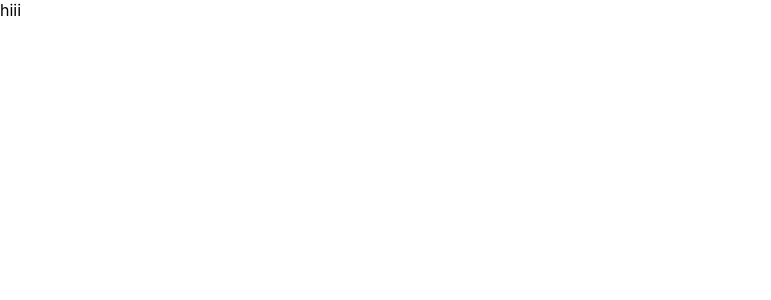
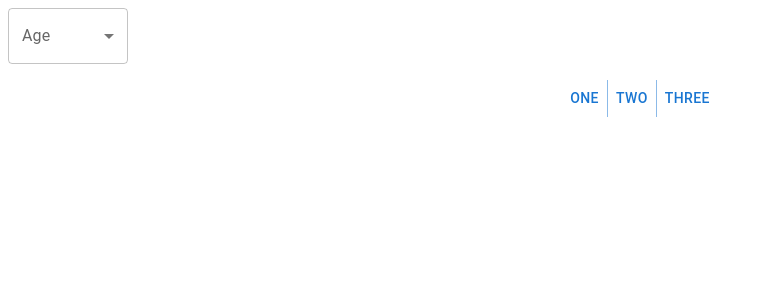
Before and after one commit to fatemeebrahimzadeh/jobjoo, a React (Create React App) app: page /test in a window 1280 px wide. Shown: the top 300 px of the page, without its empty margins (0-771 px from the left). Built offline with nearby package versions, Linux system fonts and the light colour scheme.

Commit message:
add selectBox to project

```diff
--- a/package.json
+++ b/package.json
@@ -3,6 +3,9 @@
   "version": "0.1.0",
   "private": true,
   "dependencies": {
+    "@emotion/react": "^11.9.0",
+    "@emotion/styled": "^11.8.1",
+    "@mui/material": "^5.6.2",
     "@testing-library/jest-dom": "^5.16.4",
     "@testing-library/react": "^13.1.1",
     "@testing-library/user-event": "^13.5.0",
@@ -10,10 +13,10 @@
     "@types/node": "^16.11.27",
     "@types/react": "^18.0.6",
     "@types/react-dom": "^18.0.2",
-    "react-router-dom": "^6.3.0",
     "axios": "^0.26.1",
     "react": "^17.0.2",
     "react-dom": "^17.0.2",
+    "react-router-dom": "^6.3.0",
     "react-scripts": "5.0.1",
     "redux": "^4.2.0",
     "redux-thunk": "^2.4.1",
--- /dev/null
+++ b/src/components/selectBox/SelectBox.js
@@ -0,0 +1,49 @@
+import React from "react";
+import Button from "@mui/material/Button";
+import FormControl from "@mui/material/FormControl";
+import InputLabel from "@mui/material/InputLabel";
+import Select from "@mui/material/Select";
+import MenuItem from "@mui/material/MenuItem";
+
+const SelectBox = () => {
+
+    const [age, setAge] = React.useState('');
+    const [open, setOpen] = React.useState(false);
+
+    const handleChange = (event) => {
+        setAge(event.target.value);
+    };
+
+    const handleClose = () => {
+        setOpen(false);
+    };
+
+    const handleOpen = () => {
+        setOpen(true);
+    };
+    return (
+        <div>
+            <FormControl sx={{m: 1, minWidth: 120}}>
+                <InputLabel id="demo-controlled-open-select-label">Age</InputLabel>
+                <Select
+                    labelId="demo-controlled-open-select-label"
+                    id="demo-controlled-open-select"
+                    open={open}
+                    onClose={handleClose}
+                    onOpen={handleOpen}
+                    value={age}
+                    label="Age"
+                    onChange={handleChange}
+                >
+                    <MenuItem value="">
+                        <em>None</em>
+                    </MenuItem>
+                    <MenuItem value={10}>Ten</MenuItem>
+                    <MenuItem value={20}>Twenty</MenuItem>
+                    <MenuItem value={30}>Thirty</MenuItem>
+                </Select>
+            </FormControl>
+        </div>
+    );
+}
+export default SelectBox;
--- a/src/components/test/Test.js
+++ b/src/components/test/Test.js
@@ -1,6 +1,29 @@
+import SelectBox from "../selectBox/SelectBox";
+import ButtonGroup from "@mui/material/ButtonGroup";
+import Button from "@mui/material/Button";
+import Box from "@mui/material/Box";
+
 const Test = () =>{
     return (
-        <div>hiii</div>
+        <>
+            <SelectBox/>
+            <Box
+                sx={{
+                    display: 'flex',
+                    flexDirection: 'column',
+                    alignItems: 'center',
+                    '& > *': {
+                        m: 1,
+                    },
+                }}
+            >
+                <ButtonGroup variant="text" aria-label="text button group">
+                    <Button>One</Button>
+                    <Button>Two</Button>
+                    <Button>Three</Button>
+                </ButtonGroup>
+            </Box>
+        </>
     );
 }
 export default Test;
--- /dev/null
+++ b/src/components/test/Test2.js
@@ -0,0 +1,190 @@
+import * as React from 'react';
+import ButtonGroup from "@mui/material/ButtonGroup";
+import Box from "@mui/material/Box";
+import TextField from "@mui/material/TextField";
+import Autocomplete from "@mui/material/Autocomplete";
+
+export default function Test2() {
+    const defaultProps = {
+        options: top100Films,
+        getOptionLabel: (option) => option.title,
+    };
+
+    const flatProps = {
+        options: top100Films.map((option) => option.title),
+    };
+
+    const [value, setValue] = React.useState(null);
+
+    return (
+        <Box
+            sx={{
+                display: 'flex',
+                flexDirection: 'column',
+                alignItems: 'center',
+                '& > *': {
+                    m: 1,
+                },
+            }}
+        >
+            <ButtonGroup variant="text" aria-label="text button group">
+                <Autocomplete
+                    sx={{ width: 150 }}
+                    {...defaultProps}
+                    id="clear-on-escape"
+                    clearOnEscape
+                    renderInput={(params) => (
+                        <TextField {...params} label="عنوان" variant="standard" />
+                    )}
+                />
+                <Autocomplete
+                    sx={{ width: 150 }}
+                    {...defaultProps}
+                    id="clear-on-escape"
+                    clearOnEscape
+                    renderInput={(params) => (
+                        <TextField {...params} label="استان" variant="standard" />
+                    )}
+                />
+                <span style={{}}/>
+                <Autocomplete
+                    sx={{ width: 150 }}
+                    {...defaultProps}
+                    id="clear-on-escape"
+                    clearOnEscape
+                    renderInput={(params) => (
+                        <TextField {...params} label="دسته شغلی" variant="standard" />
+                    )}
+                />
+            </ButtonGroup>
+        </Box>
+    );
+}
+
+// Top 100 films as rated by IMDb users. http://www.imdb.com/chart/top
+const top100Films = [
+    { title: 'The Shawshank Redemption', year: 1994 },
+    { title: 'The Godfather', year: 1972 },
+    { title: 'The Godfather: Part II', year: 1974 },
+    { title: 'The Dark Knight', year: 2008 },
+    { title: '12 Angry Men', year: 1957 },
+    { title: "Schindler's List", year: 1993 },
+    { title: 'Pulp Fiction', year: 1994 },
+    {
+        title: 'The Lord of the Rings: The Return of the King',
+        year: 2003,
+    },
+    { title: 'The Good, the Bad and the Ugly', year: 1966 },
+    { title: 'Fight Club', year: 1999 },
+    {
+        title: 'The Lord of the Rings: The Fellowship of the Ring',
+        year: 2001,
+    },
+    {
+        title: 'Star Wars: Episode V - The Empire Strikes Back',
+        year: 1980,
+    },
+    { title: 'Forrest Gump', year: 1994 },
+    { title: 'Inception', year: 2010 },
+    {
+        title: 'The Lord of the Rings: The Two Towers',
+        year: 2002,
+    },
+    { title: "One Flew Over the Cuckoo's Nest", year: 1975 },
+    { title: 'Goodfellas', year: 1990 },
+    { title: 'The Matrix', year: 1999 },
+    { title: 'Seven Samurai', year: 1954 },
+    {
+        title: 'Star Wars: Episode IV - A New Hope',
+        year: 1977,
+    },
+    { title: 'City of God', year: 2002 },
+    { title: 'Se7en', year: 1995 },
+    { title: 'The Silence of the Lambs', year: 1991 },
+    { title: "It's a Wonderful Life", year: 1946 },
+    { title: 'Life Is Beautiful', year: 1997 },
+    { title: 'The Usual Suspects', year: 1995 },
+    { title: 'Léon: The Professional', year: 1994 },
+    { title: 'Spirited Away', year: 2001 },
+    { title: 'Saving Private Ryan', year: 1998 },
+    { title: 'Once Upon a Time in the West', year: 1968 },
+    { title: 'American History X', year: 1998 },
+    { title: 'Interstellar', year: 2014 },
+    { title: 'Casablanca', year: 1942 },
+    { title: 'City Lights', year: 1931 },
+    { title: 'Psycho', year: 1960 },
+    { title: 'The Green Mile', year: 1999 },
+    { title: 'The Intouchables', year: 2011 },
+    { title: 'Modern Times', year: 1936 },
+    { title: 'Raiders of the Lost Ark', year: 1981 },
+    { title: 'Rear Window', year: 1954 },
+    { title: 'The Pianist', year: 2002 },
+    { title: 'The Departed', year: 2006 },
+    { title: 'Terminator 2: Judgment Day', year: 1991 },
+    { title: 'Back to the Future', year: 1985 },
+    { title: 'Whiplash', year: 2014 },
+    { title: 'Gladiator', year: 2000 },
+    { title: 'Memento', year: 2000 },
+    { title: 'The Prestige', year: 2006 },
+    { title: 'The Lion King', year: 1994 },
+    { title: 'Apocalypse Now', year: 1979 },
+    { title: 'Alien', year: 1979 },
+    { title: 'Sunset Boulevard', year: 1950 },
+    {
+        title: 'Dr. Strangelove or: How I Learned to Stop Worrying and Love the Bomb',
+        year: 1964,
+    },
+    { title: 'The Great Dictator', year: 1940 },
+    { title: 'Cinema Paradiso', year: 1988 },
+    { title: 'The Lives of Others', year: 2006 },
+    { title: 'Grave of the Fireflies', year: 1988 },
+    { title: 'Paths of Glory', year: 1957 },
+    { title: 'Django Unchained', year: 2012 },
+    { title: 'The Shining', year: 1980 },
+    { title: 'WALL·E', year: 2008 },
+    { title: 'American Beauty', year: 1999 },
+    { title: 'The Dark Knight Rises', year: 2012 },
+    { title: 'Princess Mononoke', year: 1997 },
+    { title: 'Aliens', year: 1986 },
+    { title: 'Oldboy', year: 2003 },
+    { title: 'Once Upon a Time in America', year: 1984 },
+    { title: 'Witness for the Prosecution', year: 1957 },
+    { title: 'Das Boot', year: 1981 },
+    { title: 'Citizen Kane', year: 1941 },
+    { title: 'North by Northwest', year: 1959 },
+    { title: 'Vertigo', year: 1958 },
+    {
+        title: 'Star Wars: Episode VI - Return of the Jedi',
+        year: 1983,
+    },
+    { title: 'Reservoir Dogs', year: 1992 },
+    { title: 'Braveheart', year: 1995 },
+    { title: 'M', year: 1931 },
+    { title: 'Requiem for a Dream', year: 2000 },
+    { title: 'Amélie', year: 2001 },
+    { title: 'A Clockwork Orange', year: 1971 },
+    { title: 'Like Stars on Earth', year: 2007 },
+    { title: 'Taxi Driver', year: 1976 },
+    { title: 'Lawrence of Arabia', year: 1962 },
+    { title: 'Double Indemnity', year: 1944 },
+    {
+        title: 'Eternal Sunshine of the Spotless Mind',
+        year: 2004,
+    },
+    { title: 'Amadeus', year: 1984 },
+    { title: 'To Kill a Mockingbird', year: 1962 },
+    { title: 'Toy Story 3', year: 2010 },
+    { title: 'Logan', year: 2017 },
+    { title: 'Full Metal Jacket', year: 1987 },
+    { title: 'Dangal', year: 2016 },
+    { title: 'The Sting', year: 1973 },
+    { title: '2001: A Space Odyssey', year: 1968 },
+    { title: "Singin' in the Rain", year: 1952 },
+    { title: 'Toy Story', year: 1995 },
+    { title: 'Bicycle Thieves', year: 1948 },
+    { title: 'The Kid', year: 1921 },
+    { title: 'Inglourious Basterds', year: 2009 },
+    { title: 'Snatch', year: 2000 },
+    { title: '3 Idiots', year: 2009 },
+    { title: 'Monty Python and the Holy Grail', year: 1975 },
+];
--- a/src/routes/index.js
+++ b/src/routes/index.js
@@ -14,6 +14,10 @@
         {
             path: 'test',
             element: <Test/>
+        },
+        {
+            path: 'test2',
+            element: <Test2/>
         },
         {
             path: 'auth',
@@ -57,6 +61,7 @@
 }
 // test
 const Test = Loadable(lazy(() => import('../components/test/Test')));
+const Test2 = Loadable(lazy(() => import('../components/test/Test2')));
 ;
 
 // Authentication
--- a/src/routes/paths.js
+++ b/src/routes/paths.js
@@ -17,5 +17,6 @@
 
 export const PATH_PAGE = {
     test : '/test',
+    test2 : '/test2',
     page404: '/404',
 };
```
Also changed, not shown: 1 other file (tests, documents, lock files or other folders).
